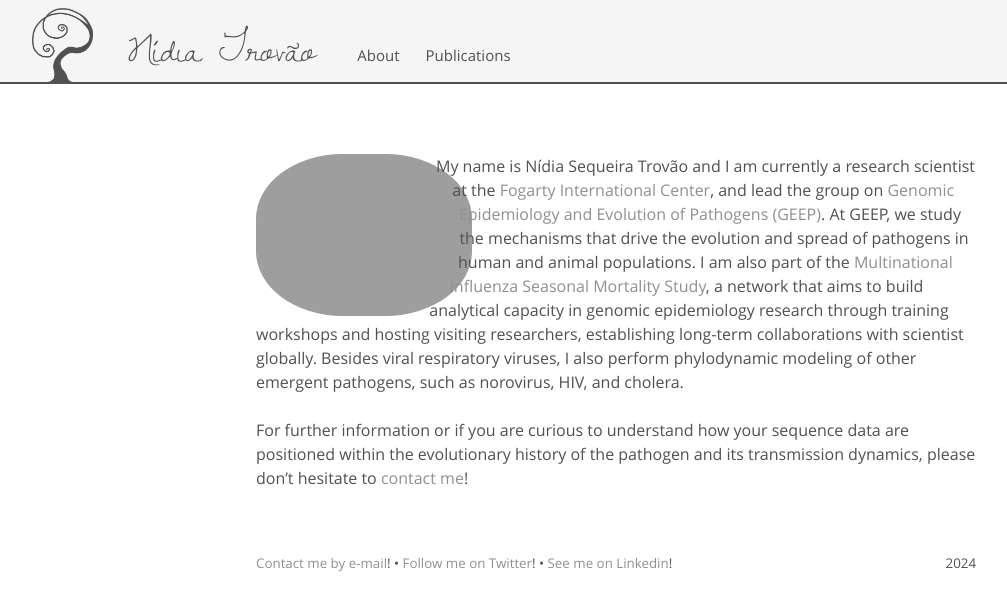
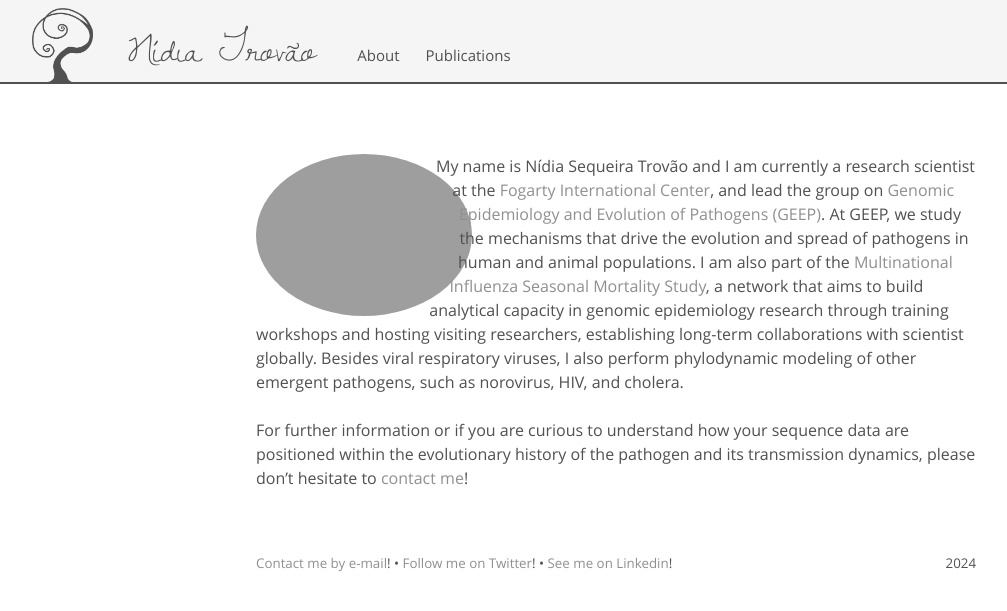
Before and after one commit to nidiatrovao/nidiatrovao.github.io, a Jekyll site: the page built from index.html, in a window 1280 px wide. Shown: the top 611 px of the page, without its empty margins (24-1031 px from the left). Built offline with Jekyll 4.4.1, drawn with Linux system fonts in a browser that asks for light colours.

Commit message:
Update index.html

```diff
--- a/index.html
+++ b/index.html
@@ -7,7 +7,7 @@
 <picture>
   <source srcset="{{ site.baseurl }}/public/NT_20231217.webp" type="image/webp">
   <source srcset="{{ site.baseurl }}/public/NT_20231217.jpeg" type="image/jpeg">
-  <img src="{{ site.baseurl }}/public/NT_20231217.jpeg" alt="Nídia Trovão" style="border-radius: 40%;">
+  <img src="{{ site.baseurl }}/public/NT_20231217.jpeg" alt="Nídia Trovão" style="border-radius: 60%;">
 </picture>
 
 My name is Nídia Sequeira Trovão and I am currently a research scientist at the <a href="https://www.fic.nih.gov/Pages/Default.aspx">Fogarty International Center</a>, and lead the group on <a href="https://www.fic.nih.gov/About/Staff/epidemiology-population-studies/Pages/Genomic-Epidemiology-and-Evolution-of-Pathogens-.aspx">Genomic Epidemiology and Evolution of Pathogens (GEEP)</a>. At GEEP, we study the mechanisms that drive the evolution and spread of pathogens in human and animal populations.
```
